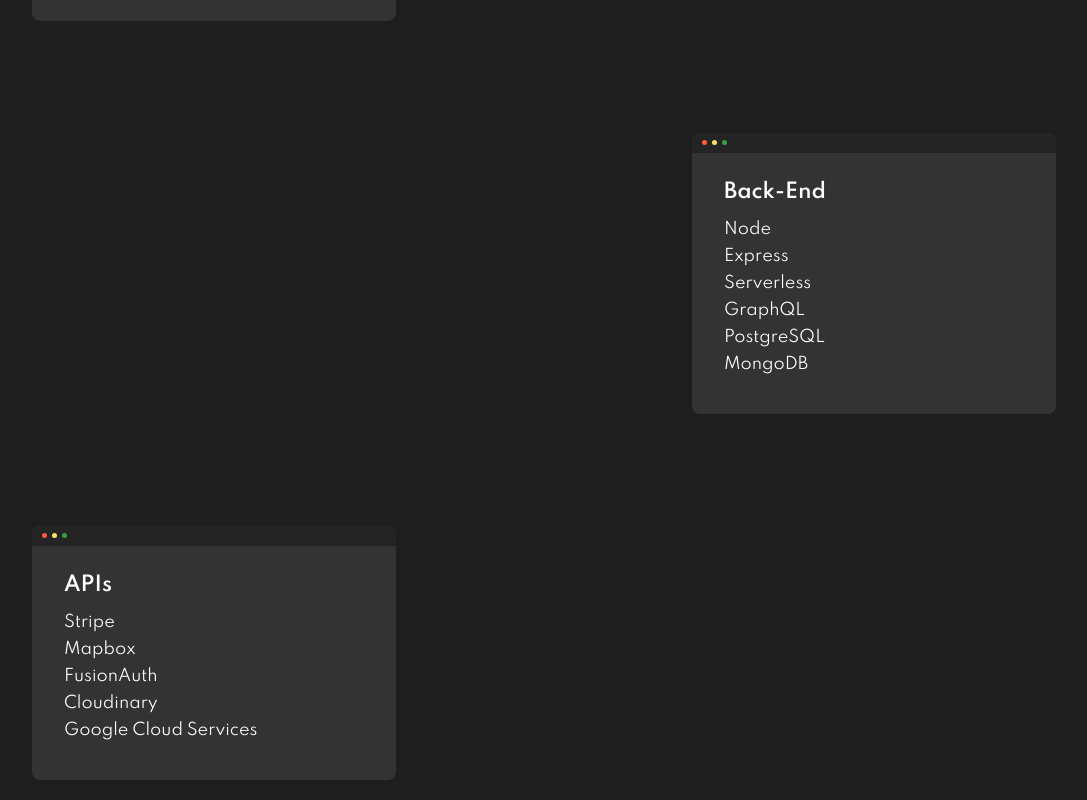
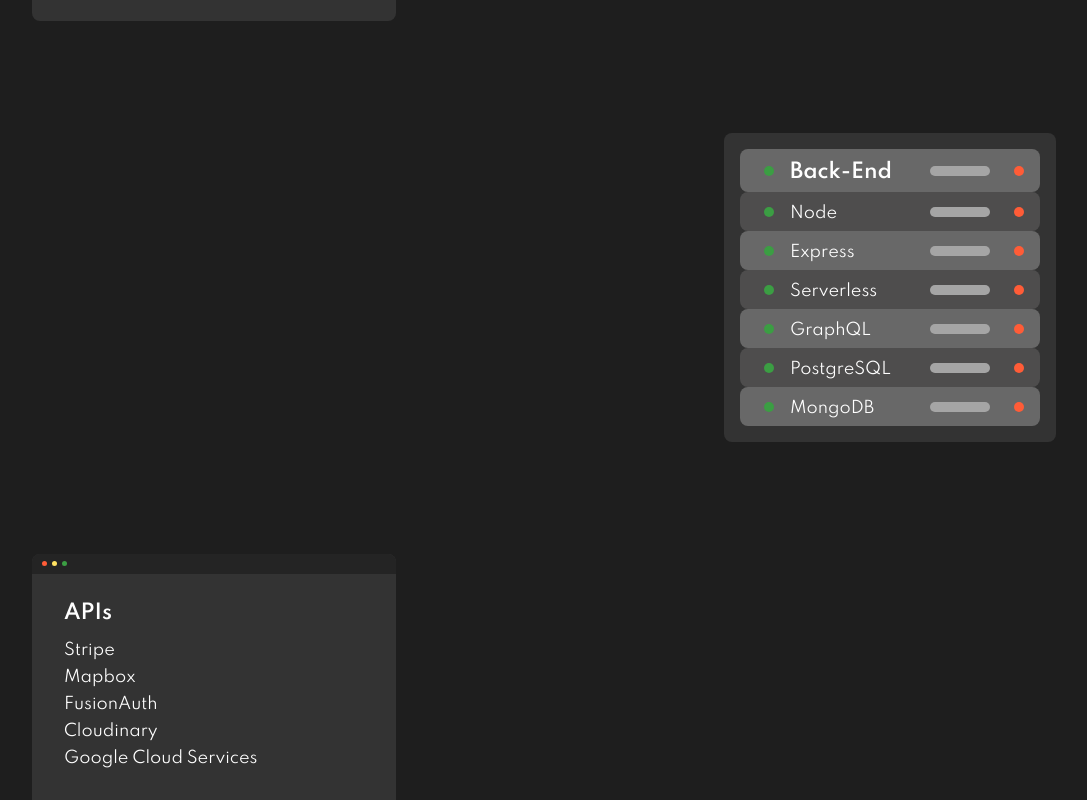
Before and after one commit to jsadden/portfolio, a React (Create React App) app: page / in a window 1280 px wide. Shown: the part 900-1700 px from the top of the page, without its empty margins (96-1183 px from the left). Built offline with nearby package versions, Linux system fonts and the light colour scheme.

Commit message:
change backend style

```diff
--- a/src/components/Browser/Browser.tsx
+++ b/src/components/Browser/Browser.tsx
@@ -3,10 +3,11 @@
 
 interface Props {
   alignRight?: boolean;
-  children: React.ReactNode | React.ReactNode[];
+  entries: string[];
+  title: string;
 }
 
-export const Browser = ({ children, alignRight }: Props) => {
+export const Browser = ({ alignRight, title, entries }: Props) => {
   return (
     <div className={`${styles.browserContainer} ${alignRight ? styles.alignRight : ''}`}>
       <div className={styles.browserHeader} />
@@ -14,7 +15,12 @@
       <div className={styles.headerYellow} />
       <div className={styles.headerGreen} />
 
-      {children}
+      <div className={styles.title}>{title}</div>
+      {entries.map((entry, i) => (
+        <div key={i} className={styles.entryText}>
+          {entry}
+        </div>
+      ))}
     </div>
   );
 };
--- a/src/components/Browser/styles.module.css
+++ b/src/components/Browser/styles.module.css
@@ -58,3 +58,15 @@
   z-index: 2;
   background-color: #3b9e43;
 }
+
+.title {
+  margin-top: 1rem;
+  font-size: 20px;
+  font-weight: 600;
+  margin-bottom: 1rem;
+}
+
+.entryText {
+  display: flex;
+  margin-bottom: 0.5rem;
+}
--- a/src/components/Content/Content.tsx
+++ b/src/components/Content/Content.tsx
@@ -1,6 +1,7 @@
 import React from 'react';
 import styles from './styles.module.css';
 import { Browser } from '../Browser';
+import { ServerRack } from '../ServerRack';
 
 export const Content = () => {
   return (
@@ -13,49 +14,15 @@
       </div>
 
       <div className={styles.skillsContainer}>
-        <Browser>
-          <div className={styles.skillTitle}>Front-End</div>
-          <div className={styles.skillText}>HTML</div>
-          <div className={styles.skillText}>CSS & SASS</div>
-          <div className={styles.skillText}>JavaScript</div>
-          <div className={styles.skillText}>Typescript</div>
-          <div className={styles.skillText}>React</div>
-          <div className={styles.skillText}>Redux</div>
-        </Browser>
+        <Browser title="Front-End" entries={['HTML', 'CSS & SASS', 'JavaScript', 'TypeScript', 'React', 'Redux']} />
 
-        <Browser alignRight>
-          <div className={styles.skillTitle}>Back-End</div>
-          <div className={styles.skillText}>Node</div>
-          <div className={styles.skillText}>Express</div>
-          <div className={styles.skillText}>Serverless</div>
-          <div className={styles.skillText}>GraphQL</div>
-          <div className={styles.skillText}>PostgreSQL</div>
-          <div className={styles.skillText}>MongoDB</div>
-        </Browser>
+        <ServerRack title="Back-End" entries={['Node', 'Express', 'Serverless', 'GraphQL', 'PostgreSQL', 'MongoDB']} />
 
-        <Browser>
-          <div className={styles.skillTitle}>APIs</div>
-          <div className={styles.skillText}>Stripe</div>
-          <div className={styles.skillText}>Mapbox</div>
-          <div className={styles.skillText}>FusionAuth</div>
-          <div className={styles.skillText}>Cloudinary</div>
-          <div className={styles.skillText}>Google Cloud Services</div>
-        </Browser>
+        <Browser title="APIs" entries={['Stripe', 'Mapbox', 'FusionAuth', 'Cloudinary', 'Google Cloud Services']} />
 
-        <Browser alignRight>
-          <div className={styles.skillTitle}>Cloud & CICD</div>
-          <div className={styles.skillText}>AWS</div>
-          <div className={styles.skillText}>Terraform</div>
-          <div className={styles.skillText}>Gitlab CICD</div>
-          <div>Bash</div>
-        </Browser>
+        <Browser alignRight title="Cloud & CICD" entries={['AWS', 'Terraform', 'Gitlab CICD', 'Bash']} />
 
-        <Browser>
-          <div className={styles.skillTitle}>Engineering</div>
-          <div className={styles.skillText}>MATLAB</div>
-          <div className={styles.skillText}>AutoCAD</div>
-          <div className={styles.skillText}>Autodesk Inventor</div>
-        </Browser>
+        <Browser title="Engineering" entries={['MATLAB', 'AutoCAD', 'Autodesk Inventor']} />
       </div>
     </div>
   );
--- /dev/null
+++ b/src/components/ServerRack/ServerRack.tsx
@@ -0,0 +1,39 @@
+import React from 'react';
+import styles from './styles.module.css';
+
+interface Props {
+  entries: string[];
+  title: string;
+}
+
+export const ServerRack = ({ title, entries }: Props) => {
+  return (
+    <div className={styles.rackContainer}>
+      <div className={styles.entryContainer}>
+        <div className={styles.entryGroup}>
+          <div className={styles.greenLight} />
+          <div className={styles.titleText}>{title}</div>
+        </div>
+
+        <div className={styles.entryGroup}>
+          <div className={styles.port} />
+          <div className={styles.redLight} />
+        </div>
+      </div>
+
+      {entries.map((entry, i) => (
+        <div key={i} className={`${styles.entryContainer} ${i % 2 === 0 ? styles.darkEntry : ''}`}>
+          <div className={styles.entryGroup}>
+            <div className={styles.greenLight} />
+            <div className={styles.entryText}>{entry}</div>
+          </div>
+
+          <div className={styles.entryGroup}>
+            <div className={styles.port} />
+            <div className={styles.redLight} />
+          </div>
+        </div>
+      ))}
+    </div>
+  );
+};
--- /dev/null
+++ b/src/components/ServerRack/index.tsx
@@ -0,0 +1 @@
+export { ServerRack } from './ServerRack';
--- /dev/null
+++ b/src/components/ServerRack/styles.module.css
@@ -0,0 +1,73 @@
+.rackContainer {
+  position: relative;
+  display: flex;
+  flex-direction: column;
+  background-color: #333333;
+  margin-left: 10%;
+  margin-right: 10%;
+  margin-bottom: 7rem;
+  padding: 1rem;
+  width: 300px;
+  border-radius: 8px;
+  overflow: hidden;
+  align-self: flex-end;
+}
+
+.titleText {
+  font-size: 20px;
+  font-weight: 600;
+  margin-top: 0.75rem;
+  margin-bottom: 0.5rem;
+}
+
+.entryText {
+  margin-top: 0.75rem;
+  margin-bottom: 0.5rem;
+}
+
+.entryContainer {
+  position: relative;
+  display: flex;
+  align-items: center;
+  justify-content: space-between;
+  background-color: #686868;
+  padding: 0 0.5rem;
+  border-radius: 8px;
+}
+
+.darkEntry {
+  background-color: #4e4d4d;
+}
+
+.entryGroup {
+  display: flex;
+  align-items: center;
+}
+
+.greenLight {
+  height: 10px;
+  width: 10px;
+  border-radius: 50%;
+  z-index: 2;
+  margin: 0 1rem;
+  background-color: #3b9e43;
+}
+
+.redLight {
+  height: 10px;
+  width: 10px;
+  border-radius: 50%;
+  z-index: 2;
+  margin: 0 0.5rem;
+  background-color: #ff5c37;
+}
+
+.port {
+  height: 10px;
+  width: 60px;
+  border-radius: 8px;
+  z-index: 2;
+  margin: 0 1rem;
+  background-color: #a5a5a5;
+  justify-self: flex-end;
+}
```
